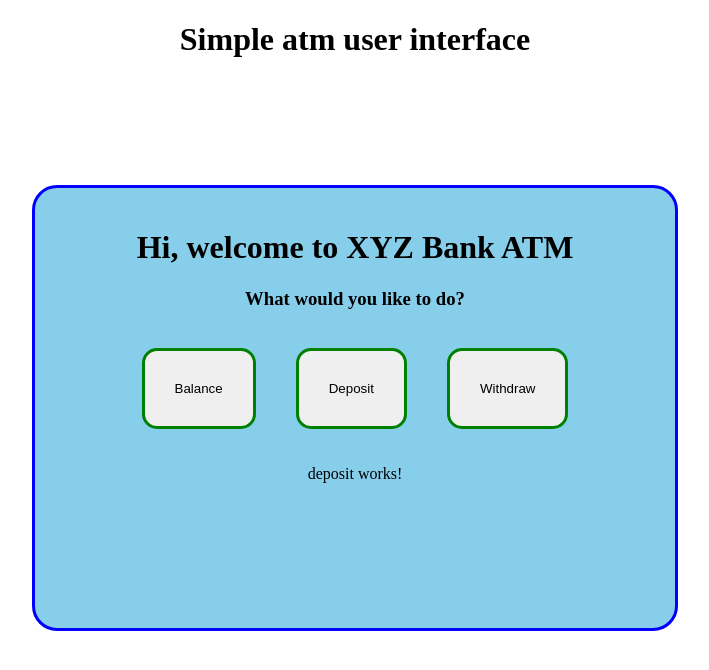
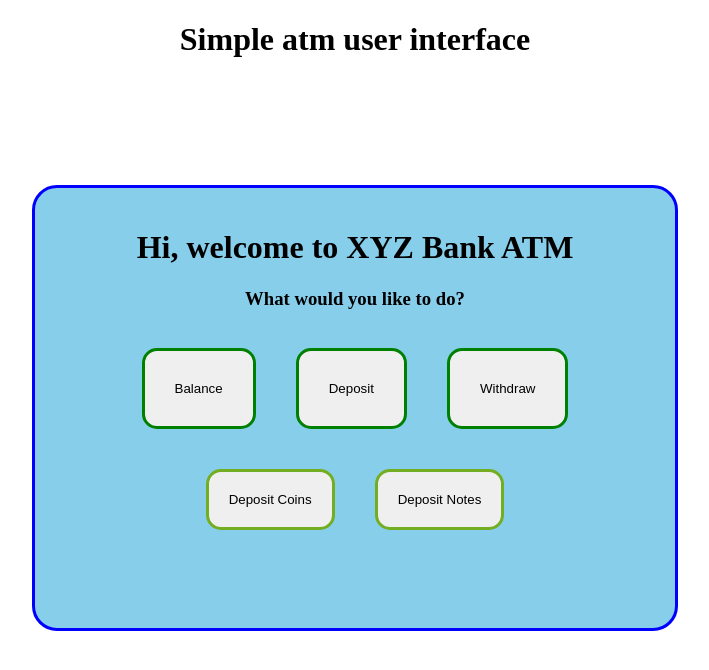
Before and after one commit to LizaFeng/atm-user-interface, an Angular app in the folder atm-user-interface/: page /deposit in a window 1280 px wide. Shown: the top 670 px of the page, without its empty margins (285-994 px from the left). Built offline with nearby package versions, Linux system fonts and the light colour scheme.

Commit message:
setting up buttons to lead to the two child components

```diff
--- a/atm-user-interface/src/app/deposit/deposit.component.css
+++ b/atm-user-interface/src/app/deposit/deposit.component.css
@@ -0,0 +1,9 @@
+button {
+  top: 50%;
+  text-align: center;
+  border-radius: 15px;
+  border: 3px solid #73ad21;
+  width: fit-content;
+  margin: 20px;
+  padding: 20px;
+}
--- a/atm-user-interface/src/app/deposit/deposit.component.html
+++ b/atm-user-interface/src/app/deposit/deposit.component.html
@@ -1 +1,7 @@
-<p>deposit works!</p>
+<div>
+  <button (click)="coins()">Deposit Coins</button>
+  <button (click)="notes()">Deposit Notes</button>
+  <p>
+    <router-outlet></router-outlet>
+  </p>
+</div>
--- a/atm-user-interface/src/app/deposit/deposit.component.ts
+++ b/atm-user-interface/src/app/deposit/deposit.component.ts
@@ -1,11 +1,39 @@
-import { Component } from '@angular/core';
+import { Component, OnInit } from '@angular/core';
+import { ActivatedRoute, Router } from '@angular/router';
+import { RouterModule } from '@angular/router';
+import { RouterOutlet } from '@angular/router';
 
 @Component({
   selector: 'app-deposit',
-  imports: [],
+  imports: [RouterOutlet, RouterModule],
   templateUrl: './deposit.component.html',
-  styleUrl: './deposit.component.css'
+  styleUrl: './deposit.component.css',
 })
-export class DepositComponent {
 
+/***
+OnInit is a lifecycle hook that is called by Angular to indicate that Angular is done creating the
+component. used to run initialization logic when component is created. Ensures
+inputs are set before logic runs. Class implements OnInit to perform actions when component loads.
+***/
+export class DepositComponent implements OnInit {
+  //Initializing ActivatedRoute and Route so we can use it later
+  constructor(private route: ActivatedRoute, private router: Router) {}
+
+  //Runs once after the component is initialized.
+  ngOnInit(): void {}
+
+  coins() {
+    //Programmatically navigates to a route
+    this.router.navigate(['coins'], { relativeTo: this.route });
+  }
+
+  notes() {
+    this.router.navigate(['notes'], { relativeTo: this.route });
+  }
 }
+
+/****
+ * ActivatedRoute: Gives access to information about a route tied to a component (e.g., route parameters).
+ *
+ * Router: service to navigate to other routes programmatically. Does the actual routing.
+ */
```
